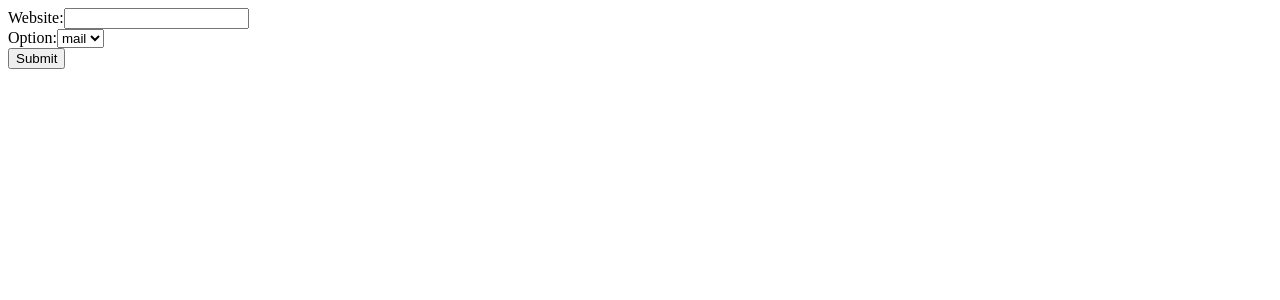
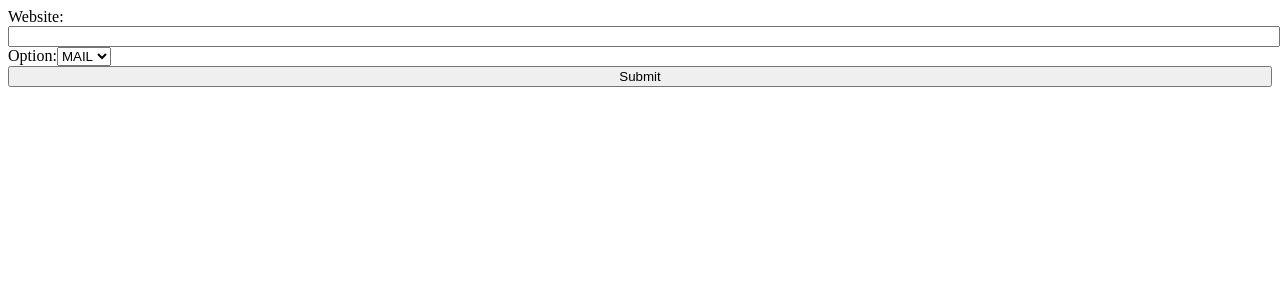
Before and after one commit to DedSecInside/gotor, a React app: page / in a window 1280 px wide. Shown: the top 300 px of the page. Built offline with nearby package versions, Linux system fonts and the light colour scheme.

Commit message:
Setting everything up

```diff
--- /dev/null
+++ b/src/index.css
@@ -0,0 +1,3 @@
+input {
+  width: 100%;
+}
--- a/src/index.jsx
+++ b/src/index.jsx
@@ -1,13 +1,18 @@
+import css from './index.css';
 import React from "react";
 import ReactDOM from "react-dom";
 
 class TorBotArguments extends React.Component {
+  constructor(props) {
+    super(props);
+  }
+
   render() {
     return (
-      <select>
+      <select onChange={this.props.handler}>
         {
-          this.props.args.map(function(arg) {
-            return <option value={arg}>{arg}</option>;
+        this.props.args.map((arg) => {
+            return <option name='argument' value={arg}>{arg}</option>;
           })
         }
       </select>
@@ -15,21 +20,31 @@ class TorBotArguments extends React.Component {
   }
 }
 
-var activateTorBot = (event) => {
-  alert('Button Submitted');
-};
+class TorBotForm extends React.Component {
+  constructor(props) {
+    super(props);
+    this.state = {option: 'MAIL'};
+    this.handleChange = this.handleChange.bind(this);
+    this.handleSubmit = this.handleSubmit.bind(this);
+  }
 
-class TorBotForm extends React.Component {
+  handleChange(event) {
+    this.setState({option: event.target.value});
+  }
+
+  handleSubmit(event) {
+    console.log(this.state.option);
+  }
 
     render() {
         return (
-            <form onSubmit={activateTorBot} id ="Main">
+            <form onSubmit={this.handleSubmit} id ="Main">
               <label> Website:
                 <input type="text" name='website'/>
               </label>
               <br/>
               <label> Option:
-                <TorBotArguments args={this.props.args}/>
+                <TorBotArguments handler={this.handleChange} args={this.props.args}/>
             </label>
             <br/>
             <input type="submit"/>
@@ -38,5 +53,5 @@ class TorBotForm extends React.Component {
     }
 }
 
-var flags = ['mail', 'live', 'info']
+var flags = ['MAIL', 'LIVE', 'INFO']
 ReactDOM.render(<TorBotForm args={flags}/>, document.getElementById('root'));
--- a/webpack.config.js
+++ b/webpack.config.js
@@ -5,14 +5,19 @@ const htmlPlugin = new HtmlWebPackPlugin({
     filename: "./index.html"
 });
 
+
 module.exports = {
+    entry: {
+        main: "./src/index.jsx"
+    },
+    resolve: {
+        extensions: ['*', '.js', '.jsx']
+    },
     module: {
         rules: [{
-            test: /\.js$/,
+            test: /\.(js|jsx)?$/,
             exclude: /node_modules/,
-            use: {
-                loader: "babel-loader"
-            }
+            use: ['babel-loader']
         }, {
             test: /\.css$/,
             use: [{
@@ -28,5 +33,8 @@ module.exports = {
             }]
         }]
     },
-    plugins: [htmlPlugin]
+    plugins: [htmlPlugin],
+    devServer: {
+        contentBase: './dist/index.html',
+    }
 };
```
Also changed, not shown: package.json (+6 -1 lines), 2 other files (tests, documents, lock files or other folders).
